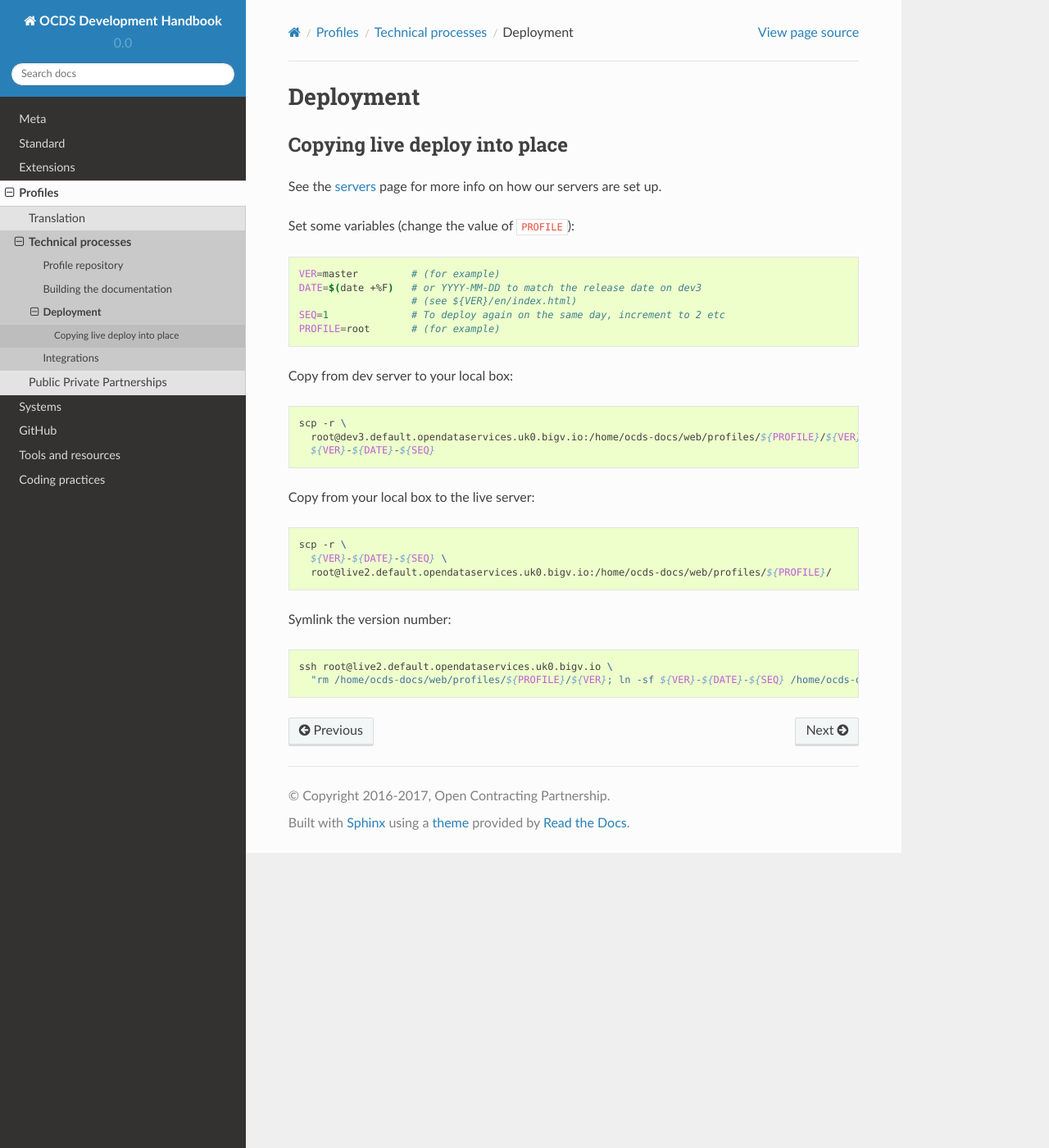
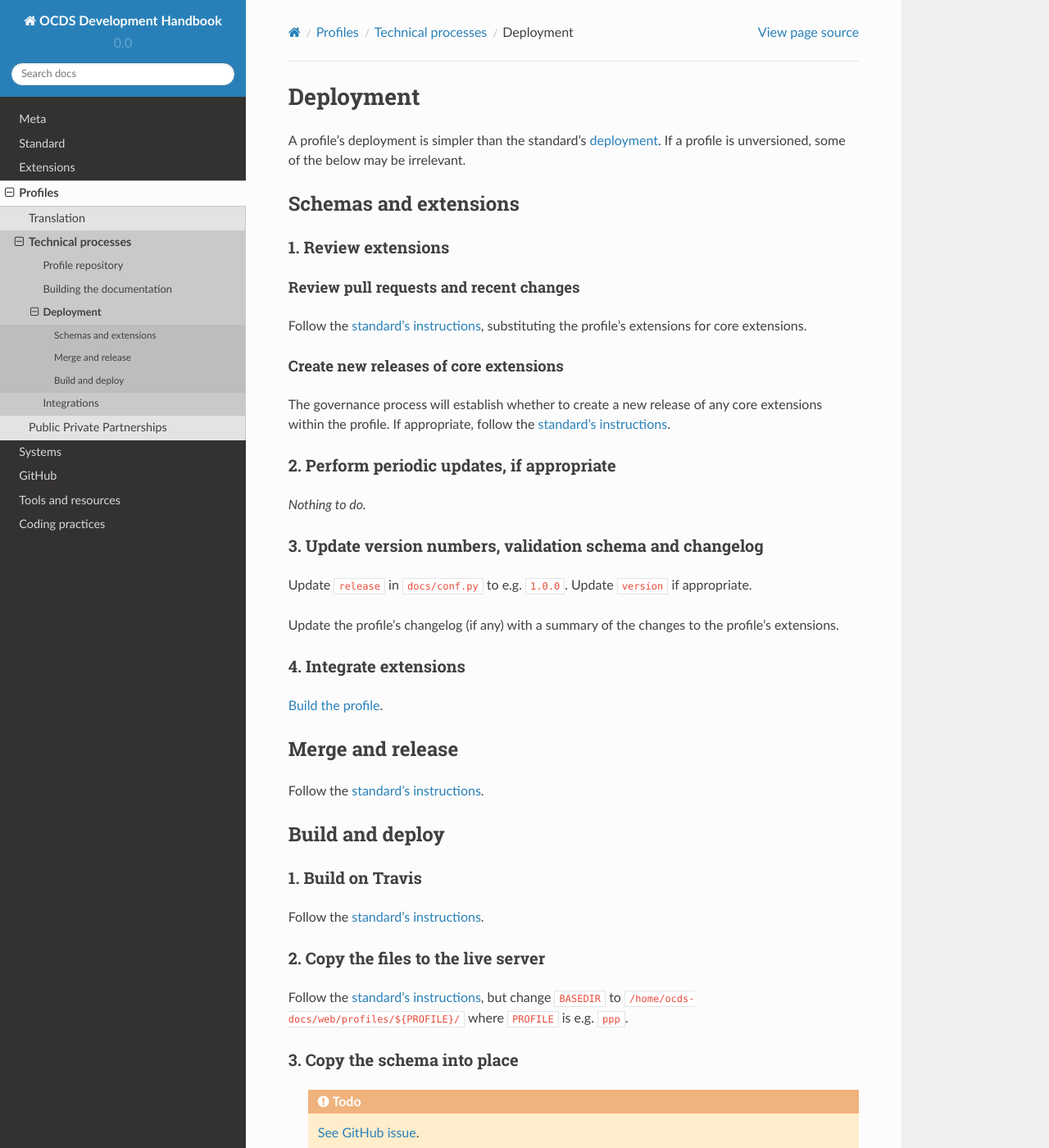
Before and after one commit to open-contracting/standard-development-handbook, a Sphinx documentation site: the page built from docs/profiles/technical/deployment.md, in a window 1280 px wide and 1400 px high. Shown: the whole window at 82% size. Built offline with Sphinx 7.4.7 and the Read the Docs theme 2.0.0, drawn with Linux system fonts in a browser that asks for light colours; some of the changed text lies outside the part shown.

Commit message:
Fill in instructions for deploying profiles

````diff
--- a/docs/profiles/technical/deployment.md
+++ b/docs/profiles/technical/deployment.md
@@ -1,38 +1,71 @@
 # Deployment
 
-## Copying live deploy into place
+A profile's deployment is simpler than the standard's [deployment](../../standard/technical/deployment). If a profile is unversioned, some of the below may be irrelevant.
 
-See the [servers](../../../systems/servers) page for more info on how our servers are set up.
+## Schemas and extensions
 
-Set some variables (change the value of `PROFILE`):
+### 1. Review extensions
 
-```bash
-VER=master         # (for example)
-DATE=$(date +%F)   # or YYYY-MM-DD to match the release date on dev3
-                   # (see ${VER}/en/index.html)
-SEQ=1              # To deploy again on the same day, increment to 2 etc
-PROFILE=root       # (for example)
+#### Review pull requests and recent changes
+
+Follow the [standard's instructions](../../standard/technical/deployment#review-pull-requests-and-recent-changes), substituting the profile's extensions for core extensions.
+
+#### Create new releases of core extensions
+
+The governance process will establish whether to create a new release of any core extensions within the profile. If appropriate, follow the [standard's instructions](../../standard/technical/deployment#create-new-releases-of-core-extensions).
+
+### 2. Perform periodic updates, if appropriate
+
+*Nothing to do.*
+
+### 3. Update version numbers, validation schema and changelog
+
+Update `release` in `docs/conf.py` to e.g. `1.0.0`. Update `version` if appropriate.
+
+Update the profile's changelog (if any) with a summary of the changes to the profile's extensions.
+
+### 4. Integrate extensions
+
+[Build the profile](../build#build-the-profile).
+
+## Merge and release
+
+Follow the [standard's instructions](../../standard/technical/deployment#merge-and-release).
+
+## Build and deploy
+
+### 1. Build on Travis
+
+Follow the [standard's instructions](../../standard/technical/deployment#build-on-travis).
+
+### 2. Copy the files to the live server
+
+Follow the [standard's instructions](../../standard/technical/deployment#copy-the-files-to-the-live-server), but change `BASEDIR` to `/home/ocds-docs/web/profiles/${PROFILE}/` where `PROFILE` is e.g. `ppp`.
+
+### 3. Copy the schema into place
+
+```eval_rst
+  .. todo::
+    `See GitHub issue <https://github.com/open-contracting/public-private-partnerships/issues/159>`_.
 ```
 
-Copy from dev server to your local box:
+### 4. Update the "latest" branch
 
-```bash
-scp -r \
-  root@dev3.default.opendataservices.uk0.bigv.io:/home/ocds-docs/web/profiles/${PROFILE}/${VER} \
-  ${VER}-${DATE}-${SEQ}
+Follow the [standard's instructions](../../standard/technical/deployment#update-the-latest-branch).
+
+
+### 5. Update the deployment repository
+
+```eval_rst
+  .. note::
+    You can skip this step if you are not releasing a new major, minor or patch version.
 ```
 
-Copy from your local box to the live server:
-
-```bash
-scp -r \
-  ${VER}-${DATE}-${SEQ} \
-  root@live2.default.opendataservices.uk0.bigv.io:/home/ocds-docs/web/profiles/${PROFILE}/
+```eval_rst
+  .. todo::
+    Should profiles with versions have an ``old`` banner?
 ```
 
-Symlink the version number:
-
-```bash
-ssh root@live2.default.opendataservices.uk0.bigv.io \
-  "rm /home/ocds-docs/web/profiles/${PROFILE}/${VER}; ln -sf ${VER}-${DATE}-${SEQ} /home/ocds-docs/web/profiles/${PROFILE}/${VER}"
-```
+* For major, minor or patch versions, edit the profile's version switcher e.g. for [OCDS for PPPs](https://github.com/OpenDataServices/opendataservices-deploy/blob/master/salt/ocds-docs/includes/version-options-profiles-ppp.html)
+* For major and minor versions, edit `live_versions` in the Apache configuration file, e.g. for [OCDS for PPPs]](https://github.com/OpenDataServices/opendataservices-deploy/blob/master/salt/apache/ocds-docs-live.conf#L17)
+* For major and minor versions, edit the `dev` (e.g. [OCDS for PPPs](https://github.com/OpenDataServices/opendataservices-deploy/blob/master/salt/ocds-docs/includes/banner_dev_profiles_ppp.html)) and `old` banners
````
Also changed, not shown: docs/standard/technical/deployment.md (+20 -26 lines), docs/standard/translation/technical.md (+5 -1 lines).
